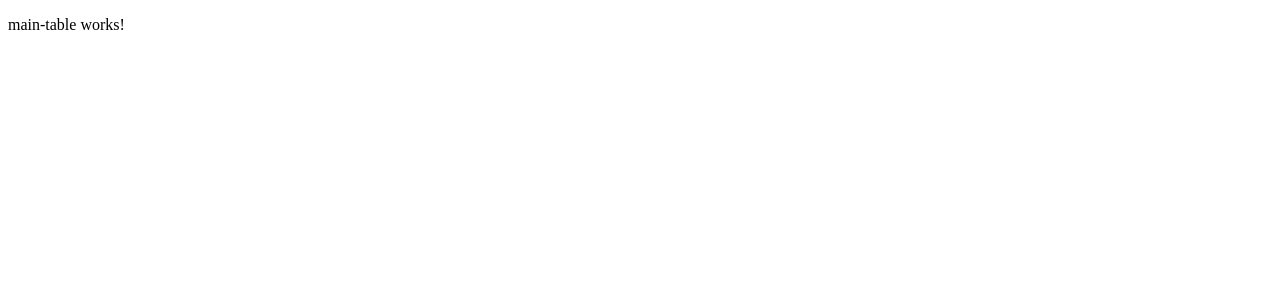
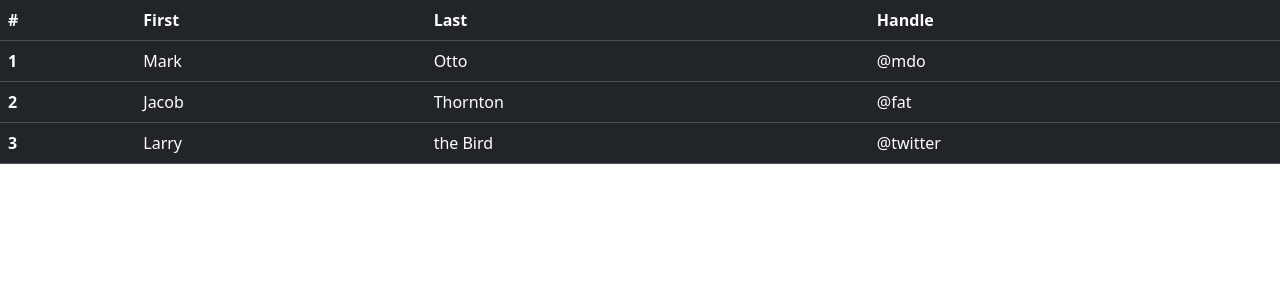
Before and after one commit to Ebenezer2077/PC-Taele, an Angular app in the folder PC-Taele/: page / in a window 1280 px wide. Shown: the top 300 px of the page. Built offline with nearby package versions, Linux system fonts and the light colour scheme.

Commit message:
made version changes and implemented bootstrap

```diff
--- a/PC-Taele/angular.json
+++ b/PC-Taele/angular.json
@@ -25,9 +25,12 @@
               "src/assets"
             ],
             "styles": [
+              "node_modules/bootstrap/dist/css/bootstrap.min.css",
               "src/styles.css"
             ],
-            "scripts": []
+            "scripts": [
+              "node_modules/bootstrap/dist/js/bootstrap.bundle.min.js"
+            ]
           },
           "configurations": {
             "production": {
--- a/PC-Taele/src/app/app.component.ts
+++ b/PC-Taele/src/app/app.component.ts
@@ -1,7 +1,6 @@
+import { RouterOutlet } from '@angular/router';
+import { MainTableComponent } from './main-table/main-table.component';
 import { Component } from '@angular/core';
-import { RouterOutlet } from '@angular/router';
-import { StorageService } from './storage.service';
-import { MainTableComponent } from './main-table/main-table.component';
 
 @Component({
     selector: 'app-root',
@@ -11,14 +10,4 @@
 })
 export class AppComponent {
   title = 'PC-Taele';
-  constructor(private storageService: StorageService) {
-  }
-
-  save_string(text: string) {
-    this.storageService.save_string_on_locale_storage(text)
-  }
-
-  load_string() {
-    this.storageService.get_string_from_locale_storage()
-  }
 }
--- a/PC-Taele/src/app/main-table/main-table.component.html
+++ b/PC-Taele/src/app/main-table/main-table.component.html
@@ -1 +1,30 @@
-<p>main-table works!</p>
+<table class="table table-dark">
+  <thead>
+    <tr>
+      <th scope="col">#</th>
+      <th scope="col">First</th>
+      <th scope="col">Last</th>
+      <th scope="col">Handle</th>
+    </tr>
+  </thead>
+  <tbody>
+    <tr>
+      <th scope="row">1</th>
+      <td>Mark</td>
+      <td>Otto</td>
+      <td>@mdo</td>
+    </tr>
+    <tr>
+      <th scope="row">2</th>
+      <td>Jacob</td>
+      <td>Thornton</td>
+      <td>@fat</td>
+    </tr>
+    <tr>
+      <th scope="row">3</th>
+      <td>Larry</td>
+      <td>the Bird</td>
+      <td>@twitter</td>
+    </tr>
+  </tbody>
+</table>
--- a/PC-Taele/src/app/storage.service.ts
+++ /dev/null
@@ -1,17 +0,0 @@
-import { Injectable } from "@angular/core";
-
-@Injectable({
-    providedIn: 'root'
-  })
-
-  export class StorageService {
-
-
-    save_string_on_locale_storage(data: string) {
-        localStorage.setItem("Test", data)
-    }
-
-    get_string_from_locale_storage() {
-        console.log(localStorage.getItem("Test")?.toString())
-    }
-  }
```
